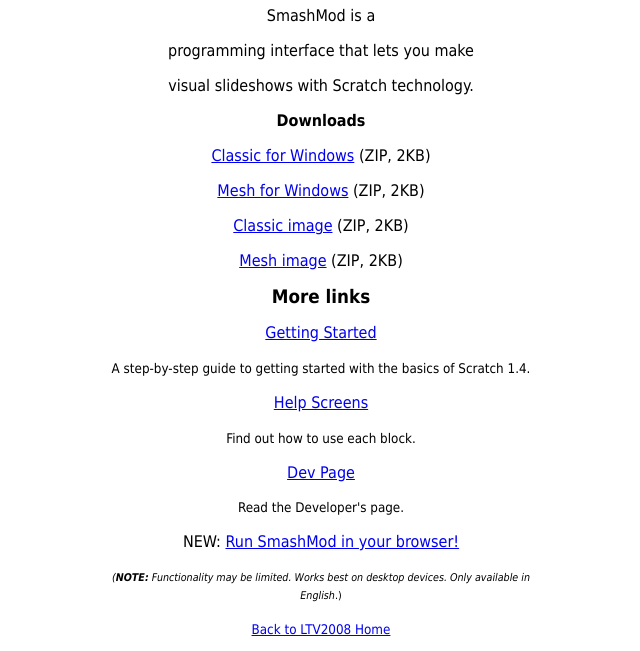
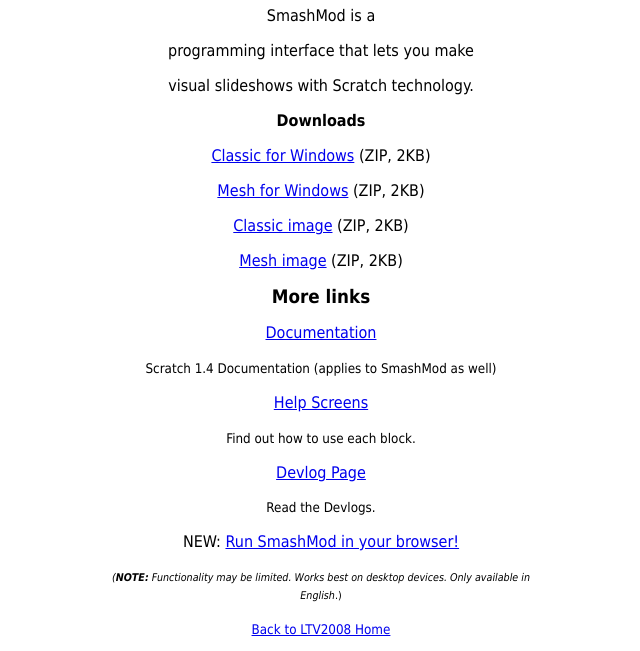
Before and after one commit to LTV2008/SmashMod-Slideshow-Maker, a plain HTML site: page index.html in a window 1280 px wide. Shown: the part 548-1199 px from the top of the page, without its empty margins (319-959 px from the left). Drawn offline with Linux system fonts and the light colour scheme.

Commit message:
AAAAAAAAAAAAAAAAAAAAAAAAAAAAAAAAAAAAAAa

```diff
--- a/index.html
+++ b/index.html
@@ -87,25 +87,24 @@
                   href="https://github.com/LTV2008/SmashMod-Slideshow-Maker/raw/main/release/win32/SmashMod.zip"><br>
                 </a></span></p>
             <p align="center"><span style="font-family: Tahoma,sans-serif;"><a href="https://github.com/LTV2008/SmashMod-Slideshow-Maker/raw/main/release/images/files-classic.zip">Classic
-                  image</a> (ZIP, 2KB)</span>
-            </p>
+                  image</a> (ZIP, 2KB)</span> </p>
             <p align="center"><span style="font-family: Tahoma,sans-serif;"><a href="https://github.com/LTV2008/SmashMod-Slideshow-Maker/raw/main/release/images/files-meshFeature.zip">Mesh
                   image</a> (ZIP, 2KB)</span></p>
             <p align="center"></p>
             <p align="center"><font face="Tahoma, sans-serif"><font style="font-size: 14pt"
 
                   size="4"><b>More links</b></font></font></p>
-            <p align="center"><a href="https://github.com/LTV2008/CrimsonNet-Scratch-1.4-with-Mesh/blob/main/Supply_Media/ScratchGettingStartedv14.pdf"><font
+            <p align="center"><a href="https://github.com/LTV2008/CrimsonNet-Scratch-1.4-with-Mesh/blob/main/Supply_Media/ScratchReferenceGuide14.pdf"><font
 
                   face="Tahoma, sans-serif"><font style="font-size: 12pt" size="3"><span
 
-                      style="font-weight: normal">Getting Started</span></font></font></a></p>
+                      style="font-weight: normal">Documentation</span></font></font></a></p>
             <p align="center"><font face="Verdana, Arial, Helvetica, sans-serif"><font
 
                   style="font-size: 10pt" size="2"><font face="Tahoma, sans-serif"><span
 
-                      style="font-weight: normal">A step-by-step guide to
-                      getting started with the basics of Scratch 1.4. </span></font></font></font>
+                      style="font-weight: normal">Scratch 1.4 Documentation
+                      (applies to SmashMod as well) </span></font></font></font>
             </p>
             <p align="center"><a href="https://ltv2008.github.io/CrimsonNet-Scratch-1.4-with-Mesh/allscreens.html"><font
 
@@ -117,10 +116,10 @@
                   size="2">Find out how to use each block. </font></font> </p>
             <p align="center"><a href="https://ltv2008.github.io/SmashMod-Slideshow-Maker/gh-pages/devs.html"><font
 
-                  face="Tahoma, sans-serif">Dev Page</font></a></p>
+                  face="Tahoma, sans-serif">Devlog Page</font></a></p>
             <p align="center"><font style="font-size: 10pt" size="2"><font face="Tahoma, sans-serif">R</font><font
 
-                  face="Tahoma, sans-serif">ead the Developer's page.</font></font></p>
+                  face="Tahoma, sans-serif">ead the Devlogs.</font></font></p>
             <p align="center"><font style="font-size: 10pt" size="2"><font face="Tahoma, sans-serif"></font></font><font
 
                 face="Tahoma, sans-serif">NEW: <a href="https://squeak.js.org/run/#url=https://ltv2008.github.io/SmashMod-Slideshow-Maker&amp;files=[files-classic/SmashMod%20Slideshow%20Maker%20-%20Lite.image]&amp;swapButtons=true">Run
```
